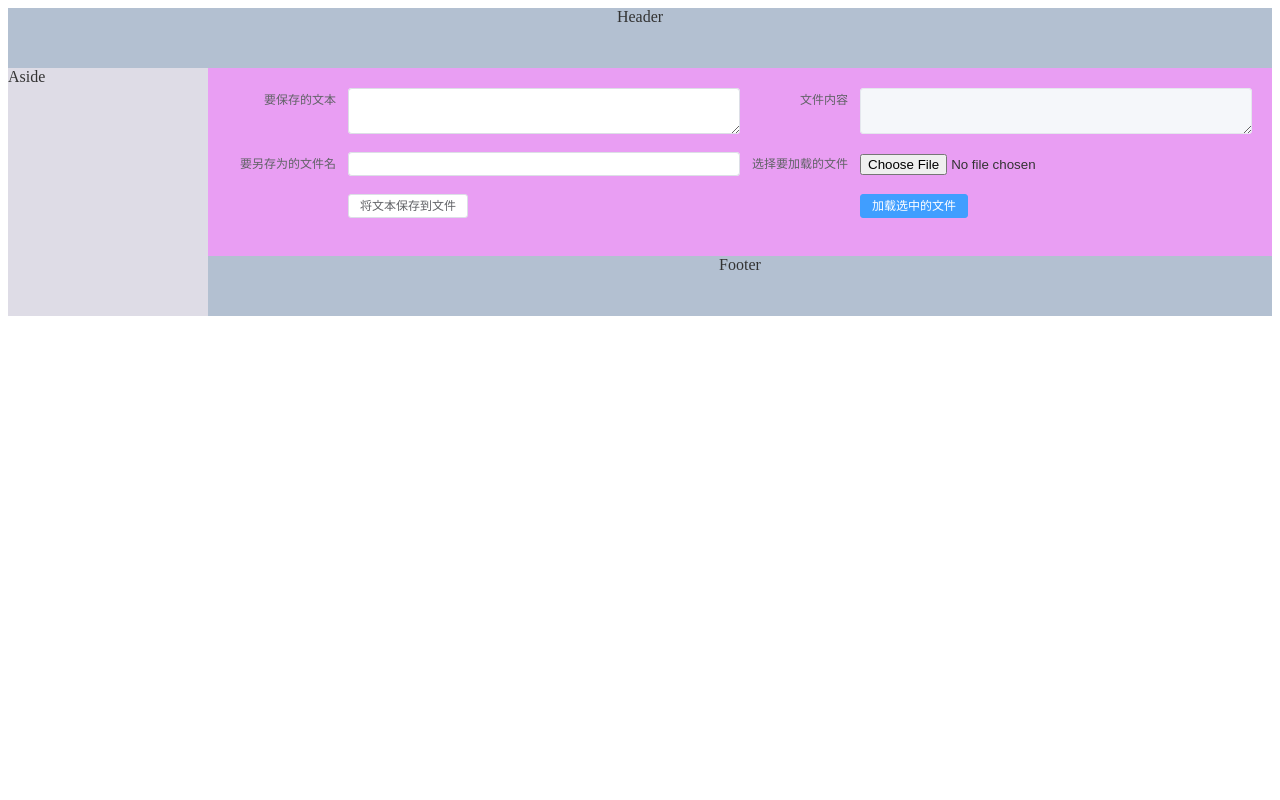
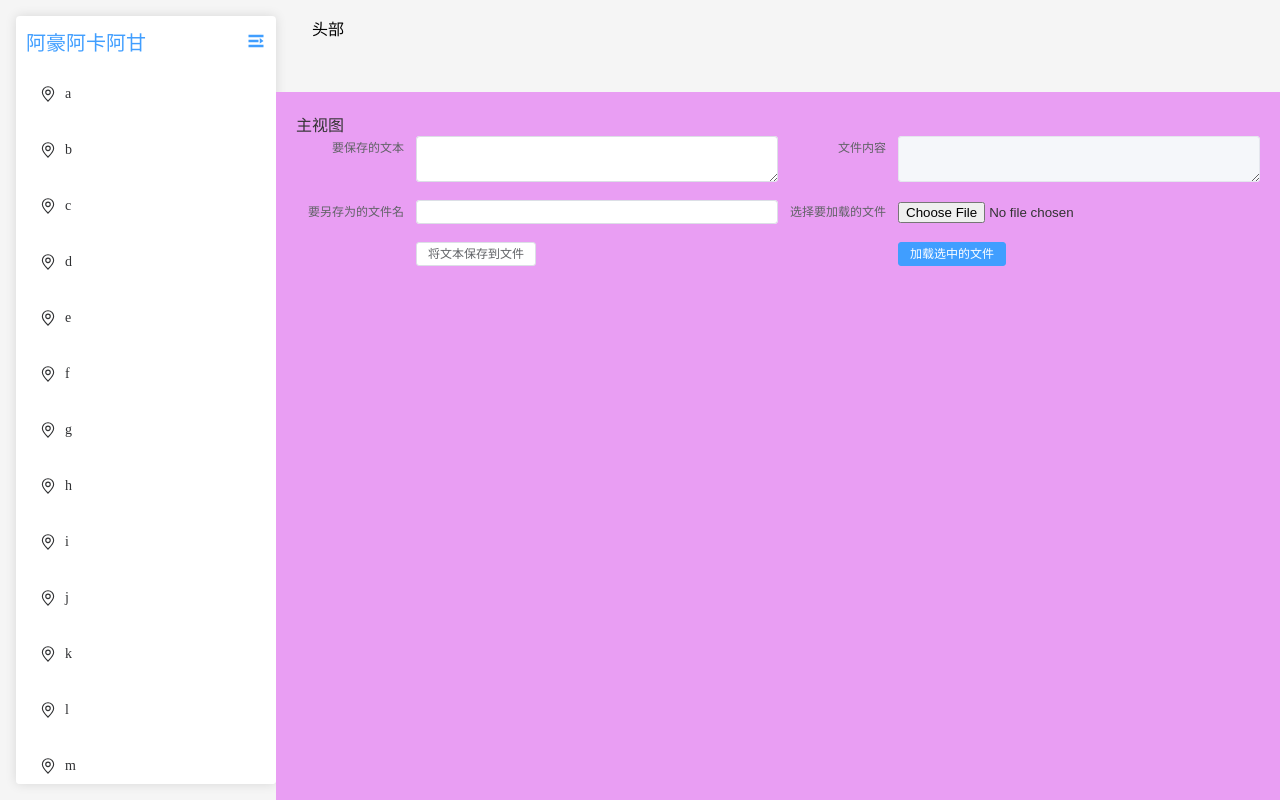
Before and after one commit to yd160513/electron-vite, a Vue app: page /#/blobApplication in a window 1280 px wide. Built offline with nearby package versions, Linux system fonts and the light colour scheme.

Commit message:
feat: 页面整体布局及左侧菜单绘制

```diff
--- a/index.html
+++ b/index.html
@@ -1,10 +1,21 @@
 <!DOCTYPE html>
 <html lang="en">
 <head>
-    <meta charset="UTF-8" />
-    <link rel="icon" href="/favicon.ico" />
-    <meta name="viewport" content="width=device-width, initial-scale=1.0" />
+  <meta charset="UTF-8"/>
+  <link rel="icon" href="/favicon.ico"/>
+  <meta name="viewport" content="width=device-width, initial-scale=1.0"/>
   <title>Vite App</title>
+  <style>
+      html, #app {
+          height: 100%;
+          background-color: #f5f5f5;
+      }
+      body {
+          padding: 0;
+          margin: 0;
+          height: 100%;
+      }
+  </style>
 </head>
 <body>
 <div id="app"></div>
--- a/package.json
+++ b/package.json
@@ -30,6 +30,7 @@
     }
   },
   "dependencies": {
+    "@element-plus/icons-vue": "^2.0.6",
     "vue": "^3.2.25"
   },
   "devDependencies": {
--- a/src/main.ts
+++ b/src/main.ts
@@ -1,6 +1,7 @@
 import { createApp } from 'vue'
 import ElementPlus from 'element-plus'
 import 'element-plus/dist/index.css'
+import * as ElementPlusIconsVue from '@element-plus/icons-vue'
 import router from './router/index'
 import App from './App.vue'
 import store from './store/index'
@@ -10,5 +11,8 @@ const app = createApp(App)
 app.use(router)
 app.use(ElementPlus, { size: 'small', zIndex: 3000 })
 app.use(store)
+for (const [key, component] of Object.entries(ElementPlusIconsVue)) {
+  app.component(key, component)
+}
 
 app.mount('#app')
--- a/src/pages/index.vue
+++ b/src/pages/index.vue
@@ -1,15 +1,32 @@
 <template>
   <div class="common-layout">
     <el-container>
-      <el-header>Header</el-header>
+      <el-aside :class="menuWidth">
+        <div class="layout-title">
+          <div v-show="!isCollapse" class="title">阿豪阿卡阿甘</div>
+          <el-icon class="change-icon" :class="changeIcon" @click="changeMenu">
+            <Expand/>
+          </el-icon>
+        </div>
+        <el-menu
+          default-active="2"
+          :collapse="isCollapse"
+          class="menus"
+        >
+          <el-menu-item :index="i" v-for="(item, i) in menus" :key="i">
+            <el-icon>
+              <location/>
+            </el-icon>
+            <span>{{ item.name }}</span>
+          </el-menu-item>
+        </el-menu>
+      </el-aside>
       <el-container>
-        <el-aside width="200px">Aside</el-aside>
-        <el-container>
-          <el-main>
-            <router-view></router-view>
-          </el-main>
-          <el-footer>Footer</el-footer>
-        </el-container>
+        <el-header>头部</el-header>
+        <el-main>
+          主视图
+          <router-view></router-view>
+        </el-main>
       </el-container>
     </el-container>
   </div>
@@ -17,34 +34,139 @@
 
 <script lang="ts">
 import { useMouse } from "../utils/mouse";
-import { defineComponent } from "vue";
+import { computed, ref, defineComponent } from "vue";
 
 export default defineComponent({
   setup() {
     const { x, y } = useMouse();
+    const isCollapse = ref(false)
+    const menus = ref([
+      {
+        name: 'a'
+      },
+      {
+        name: 'b'
+      },
+      {
+        name: 'c'
+      },
+      {
+        name: 'd'
+      },
+      {
+        name: 'e'
+      },
+      {
+        name: 'f'
+      },
+      {
+        name: 'g'
+      },
+      {
+        name: 'h'
+      },
+      {
+        name: 'i'
+      },
+      {
+        name: 'j'
+      },
+      {
+        name: 'k'
+      },
+      {
+        name: 'l'
+      },
+      {
+        name: 'm'
+      }
+    ])
+
+    const changeMenu = () => {
+      isCollapse.value = !isCollapse.value
+    }
+
+    const menuWidth = computed(() => {
+      return !isCollapse.value ? 'big-width' : 'small-width'
+    })
+
+    const changeIcon = computed(() => {
+      return !isCollapse.value ? 'small-mar' : 'big-mar'
+    })
 
     console.log(x, y);
-    return {}
+    return {
+      menus,
+      changeIcon,
+      menuWidth,
+      isCollapse,
+      changeMenu
+    }
   },
 });
 </script>
 
-<style>
-.el-header,
-.el-footer {
-  background-color: #b3c0d1;
-  color: #333333;
-  text-align: center;
+<style lang="scss">
+.menus {
+  height: calc(100% - 50px);
+  border-right: none;
+  overflow-y: scroll;
 }
+
+.small-width {
+  width: 64px;
+}
+
+.big-width {
+  width: 260px;
+}
+
+.layout-title {
+  display: flex;
+  align-items: center;
+  padding: 10px;
+  font-size: 20px;
+  color: rgb(64, 158, 255);
+  height: 50px;
+  box-sizing: border-box;
+
+  .title {
+    white-space: pre;
+    overflow: hidden;
+  }
+
+  .change-icon {
+    cursor: pointer;
+
+    &.big-mar {
+      margin: 0 auto;
+    }
+
+    &.small-mar {
+      margin-left: auto;
+    }
+  }
+}
+
 .el-aside {
-  background-color: #dedce6;
-  color: #333333;
+  background-color: #ffffff;
+  margin: 16px 0 16px 16px;
+  border-radius: 4px;
+  box-shadow: 0 0 12px rgba(0, 0, 0, .12);
+  overflow: hidden;
+  transition: width .3s ease;
 }
+
+.el-header {
+  margin: 16px 0 16px 16px;
+}
+
 .el-main {
   background-color: #e99ef3;
   color: #333333;
 }
-body > .el-container {
-  margin-bttom: 40px;
+
+.common-layout, .el-container {
+  height: 100%;
 }
 </style>
```
Also changed, not shown: 1 other file (tests, documents, lock files or other folders). Lines whose indentation alone changed are shown as unchanged.
